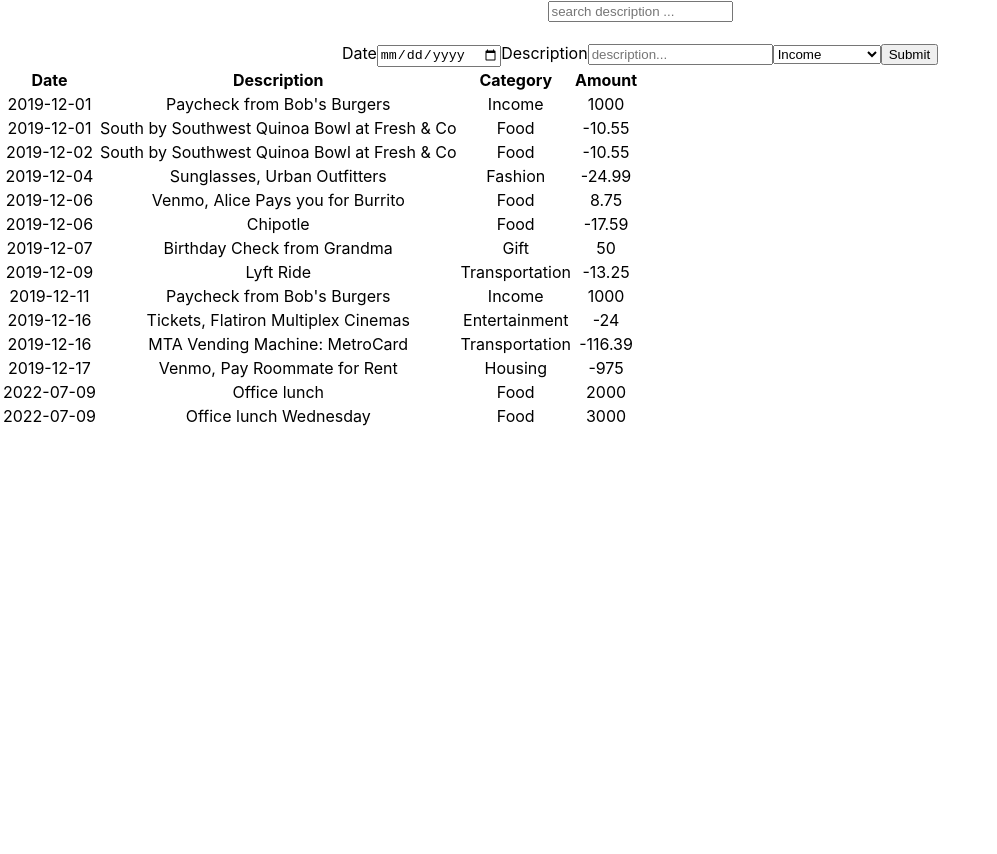
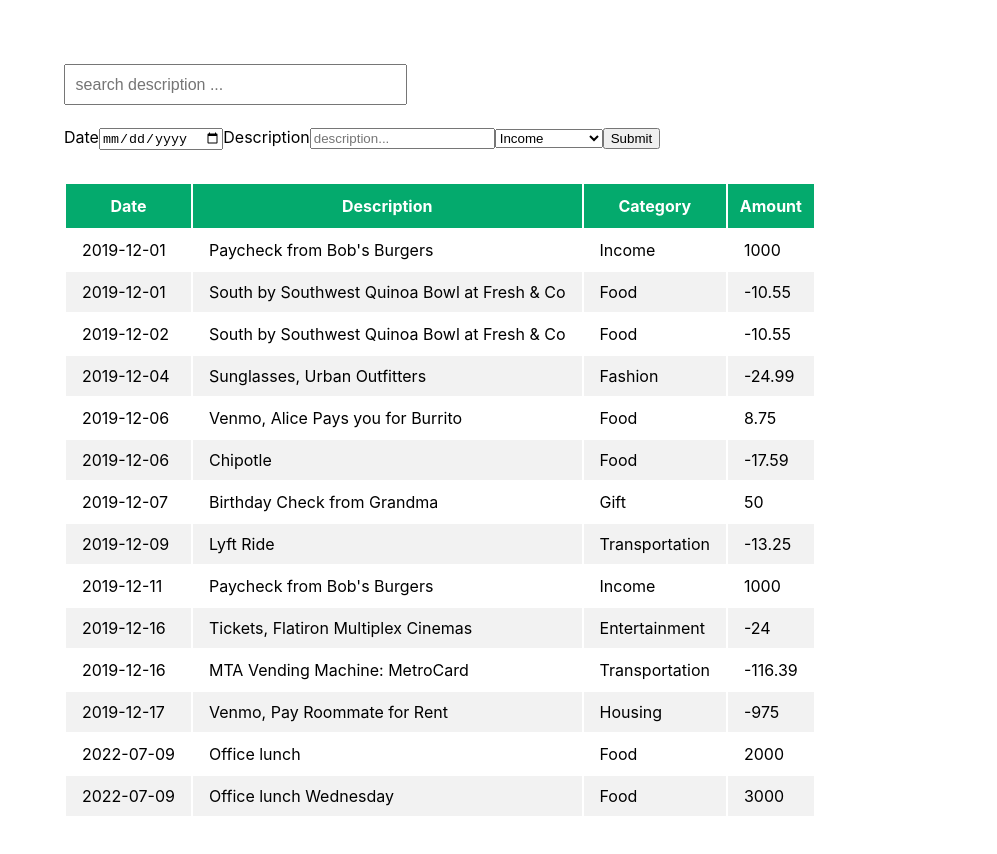
Before and after one commit to arnold-aswan/Bank-Of-Flatiron, a React (Create React App) app: page / in a window 1280 px wide. Shown: the top 854 px of the page, without its empty margins (0-997 px from the left). Before the commit the page ends 800 px from the top, so only its background shows below. Built offline with nearby package versions, Linux system fonts and the light colour scheme; data requests are answered from the project's data file.

Commit message:
styled App page

```diff
--- a/src/App.css
+++ b/src/App.css
@@ -1,38 +1,32 @@
 .App {
-  text-align: center;
+  margin: 4rem;
 }
 
-.App-logo {
-  height: 40vmin;
-  pointer-events: none;
+table {
+  margin-top: 2rem;
+  border-collapse: separate;
 }
 
-@media (prefers-reduced-motion: no-preference) {
-  .App-logo {
-    animation: App-logo-spin infinite 20s linear;
-  }
+table tr:nth-child(even) {
+  background-color: #f2f2f2;
+}
+table tr:hover {
+  background-color: #ddd;
+  cursor: pointer;
 }
 
-.App-header {
-  background-color: #282c34;
-  min-height: 100vh;
-  display: flex;
-  flex-direction: column;
-  align-items: center;
-  justify-content: center;
-  font-size: calc(10px + 2vmin);
+table th {
+  padding-block: 12px;
+  background-color: #04aa6d;
   color: white;
 }
 
-.App-link {
-  color: #61dafb;
+table td {
+  padding: 10px 1rem;
 }
 
-@keyframes App-logo-spin {
-  from {
-    transform: rotate(0deg);
-  }
-  to {
-    transform: rotate(360deg);
-  }
+.search {
+  padding: 0.6rem;
+  font-size: 1rem;
+  min-width: 20rem;
 }
```
